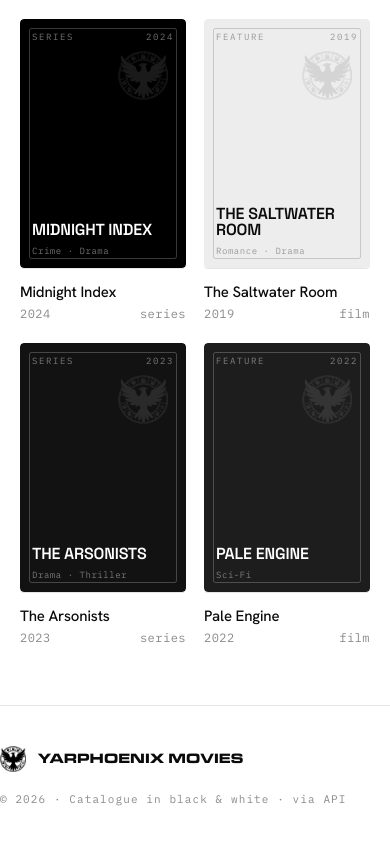
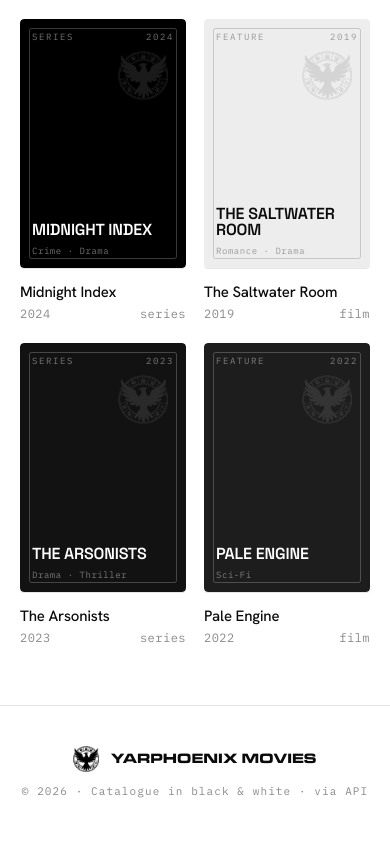
Before and after one commit to yarphoenix/yarphoenix-watch, a React (Create React App) app: page / in a window 390 px wide. Shown: the part 2816-3660 px from the top of the page. Built offline with nearby package versions, Linux system fonts and the light colour scheme; no server answers.

Commit message:
style: add responsive layout for footer on mobile

```diff
--- a/src/index.css
+++ b/src/index.css
@@ -192,6 +192,9 @@
     .more .grid { grid-template-columns: repeat(2, 1fr); }
     .nav { gap: 16px; }
 }
+@media (max-width: 768px) {
+    .site-footer .inner { flex-direction: column; text-align: center; gap: 12px; }
+}
 
 /* ---------- Cast list (detail "Starring") ---------- */
 .cast { list-style: none; margin: 0; padding: 0; }
```
